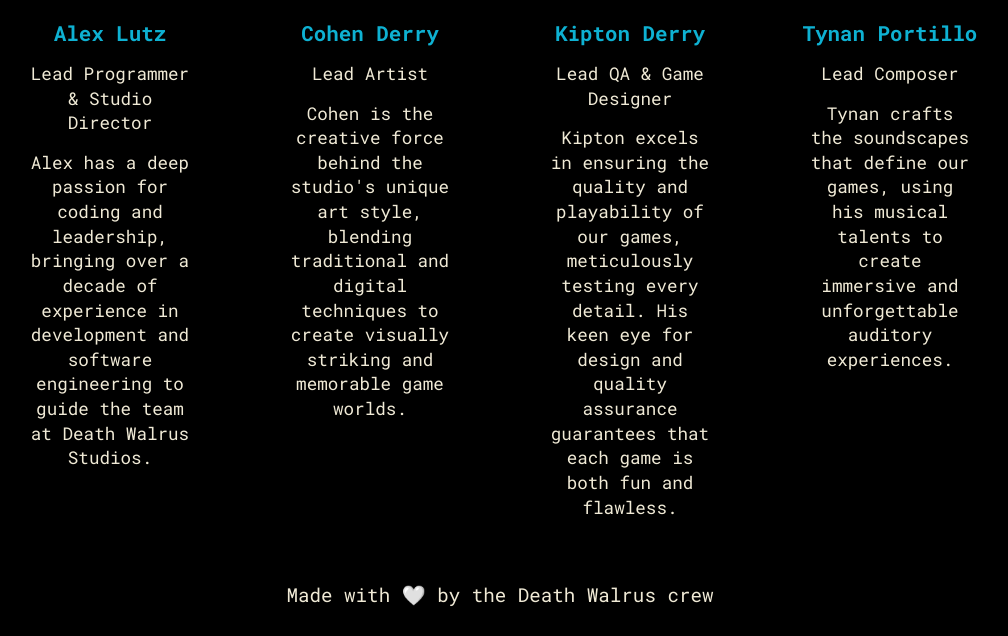
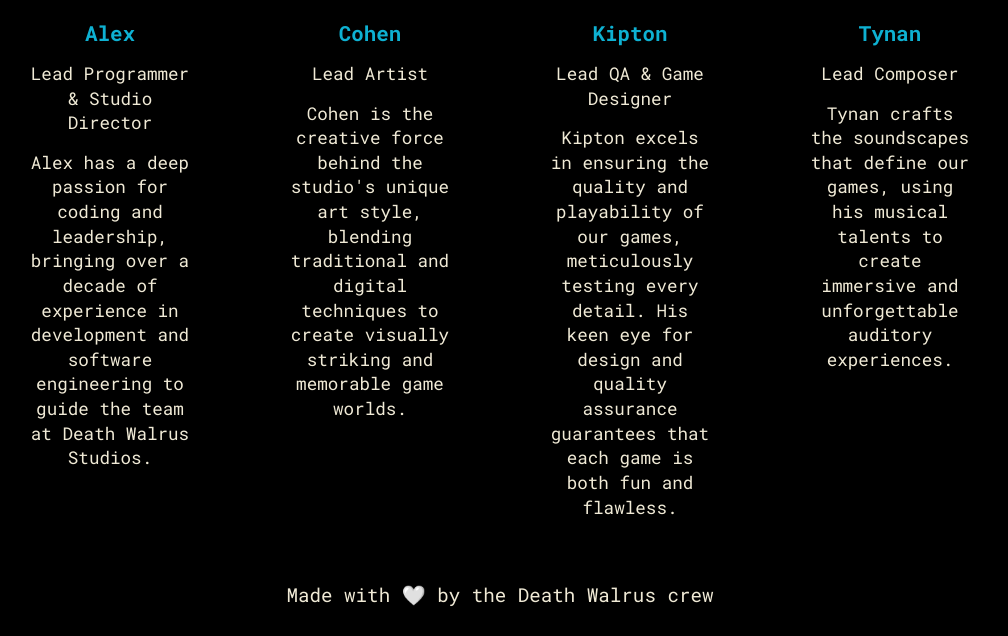
Before and after one commit to Death-Walrus-Studios/death-walrus-studios.github.io, a plain HTML site: page index.html in a window 1280 px wide. Shown: the part 1141-1777 px from the top of the page, without its empty margins (140-1148 px from the left). Drawn offline with Linux system fonts and the light colour scheme; a web font is replaced by a local one.

Commit message:
removed stuff

```diff
--- a/index.html
+++ b/index.html
@@ -185,26 +185,26 @@
             <h2>THE CREW</h2>
             <div class="team-members">
                 <div class="team-member">
-                    <img src="logo.png" alt="Alex Lutz">
-                    <h3>Alex Lutz</h3>
+                    <img src="logo.png" alt="Alex">
+                    <h3>Alex</h3>
                     <p>Lead Programmer & Studio Director</p>
                     <p>Alex has a deep passion for coding and leadership, bringing over a decade of experience in development and software engineering to guide the team at Death Walrus Studios.</p>
                 </div>
                 <div class="team-member">
-                    <img src="logo.png" alt="Cohen Derry">
-                    <h3>Cohen Derry</h3>
+                    <img src="logo.png" alt="Cohen">
+                    <h3>Cohen</h3>
                     <p>Lead Artist</p>
                     <p>Cohen is the creative force behind the studio's unique art style, blending traditional and digital techniques to create visually striking and memorable game worlds.</p>
                 </div>
                 <div class="team-member">
-                    <img src="logo.png" alt="Kipton Derry">
-                    <h3>Kipton Derry</h3>
+                    <img src="logo.png" alt="Kipton">
+                    <h3>Kipton</h3>
                     <p>Lead QA & Game Designer</p>
                     <p>Kipton excels in ensuring the quality and playability of our games, meticulously testing every detail. His keen eye for design and quality assurance guarantees that each game is both fun and flawless.</p>
                 </div>
                 <div class="team-member">
-                    <img src="logo.png" alt="Tynan Portillo">
-                    <h3>Tynan Portillo</h3>
+                    <img src="logo.png" alt="Tynan">
+                    <h3>Tynan</h3>
                     <p>Lead Composer</p>
                     <p>Tynan crafts the soundscapes that define our games, using his musical talents to create immersive and unforgettable auditory experiences.</p>
                 </div>
```
